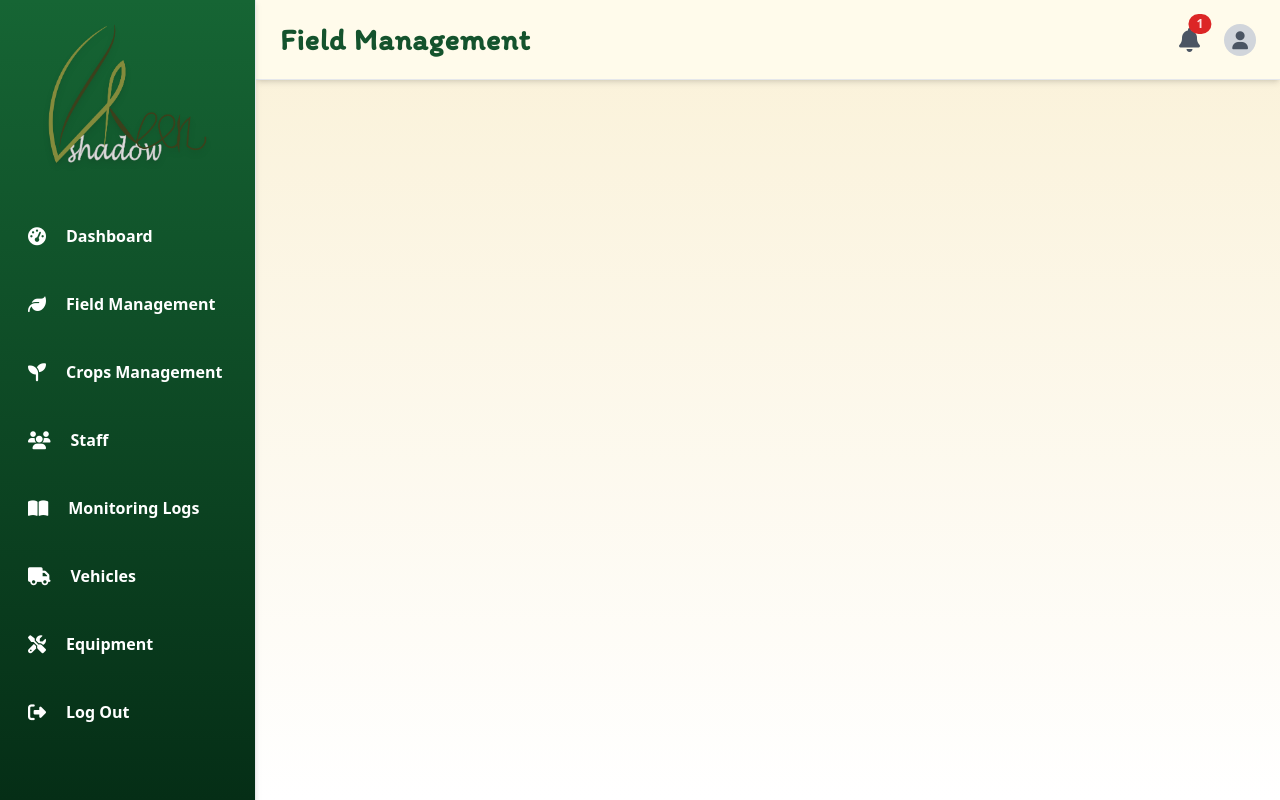
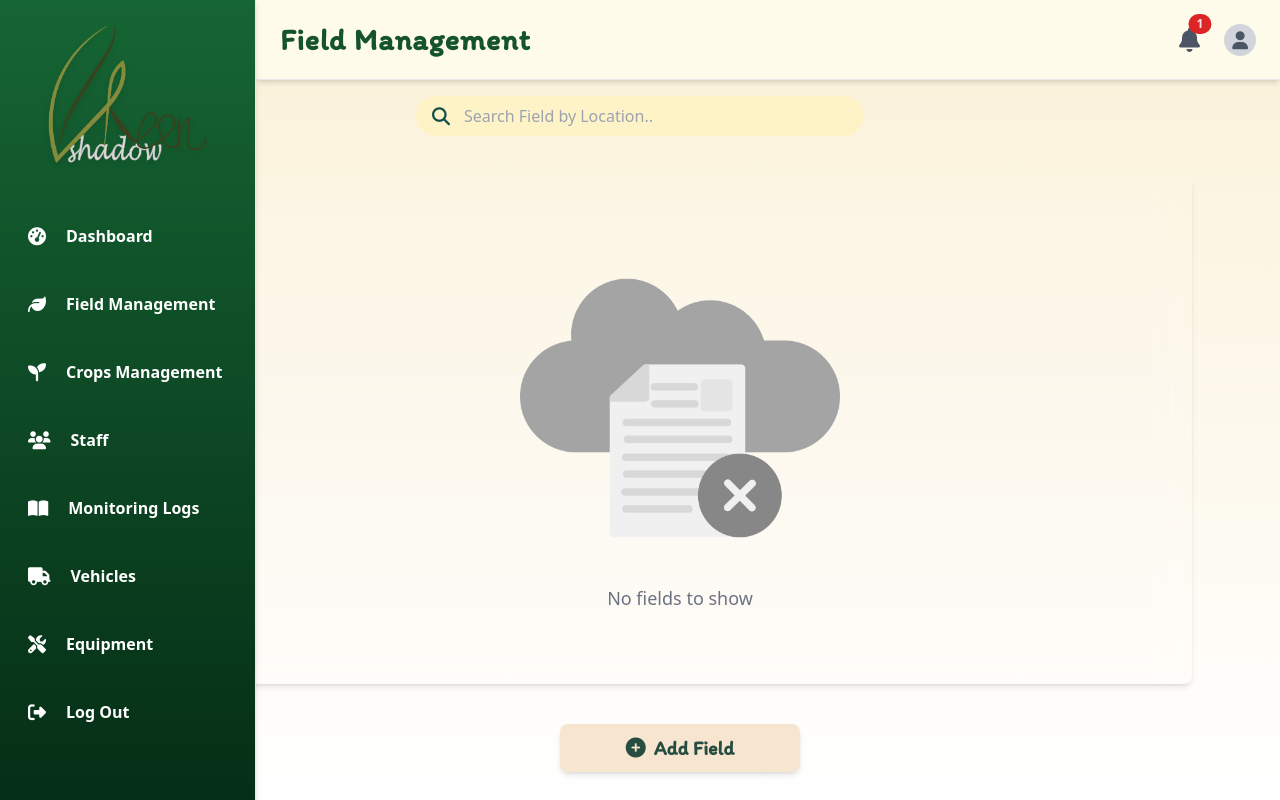
Before and after one commit to pavithraniperera/Green-Shadow-with-react, a React (Vite) app: page /field in a window 1280 px wide. Built offline with nearby package versions, Linux system fonts and the light colour scheme; a web font is replaced by a local one.

Commit message:
update field page with components

```diff
--- a/src/Pages/FieldsPage.tsx
+++ b/src/Pages/FieldsPage.tsx
@@ -1,5 +1,31 @@
+import SearchBarComponent from "../Components/SearchBarComponent";
+import FieldContainer from "../Components/FieldContainer.tsx";
+import AddBtnComponent from "../Components/AddBtnComponent.tsx";
+import  {useState} from "react";
+import AddFieldModal from "../Components/FieldModalComponent/AddFieldModal.tsx";
+
 export default function FieldPage() {
+    const [isModalOpen, setIsModalOpen] = useState(false);
+
+    const openModal = () => setIsModalOpen(true);
+    const closeModal = () => setIsModalOpen(false);
     return (
-        <h1>Field</h1>
+        <>
+            <SearchBarComponent placeholder="Search Field by Location.." onChange="" />
+            <section className="flex justify-center items-center pt-10 md:pl-20 mx-auto">
+                <FieldContainer/>
+            </section>
+            <div className="flex justify-center items-center pt-10 md:pl-20 mx-auto font-itim ">
+                <AddBtnComponent text="Add Field" onClick={openModal}/>
+            </div>
+            {isModalOpen && <AddFieldModal isOpen={isModalOpen} onClose={closeModal} />}
+
+
+
+
+
+        </>
+
+
     )
 }
```
